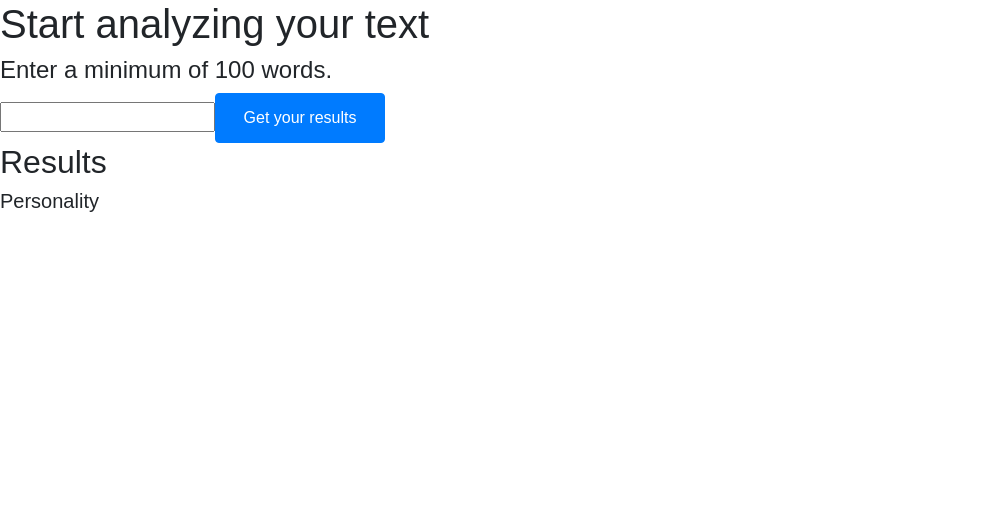
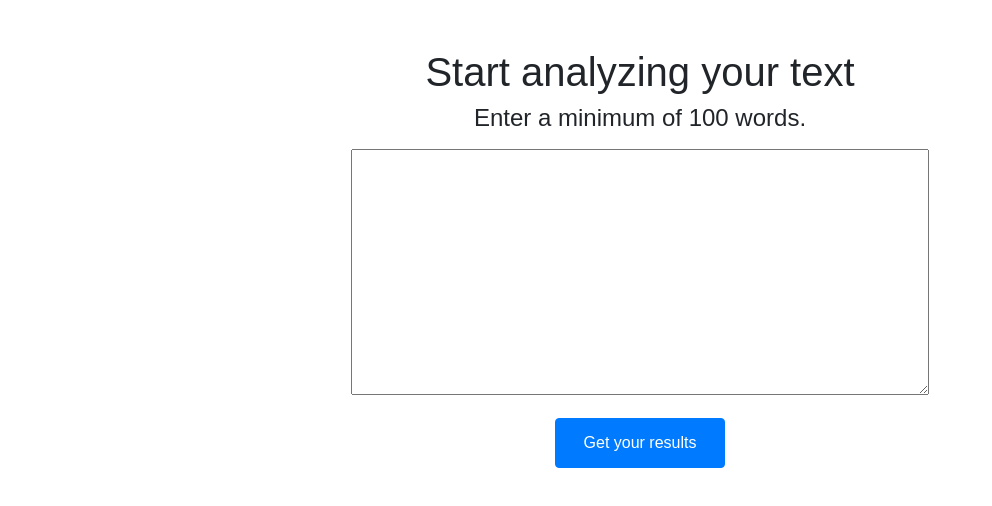
Before and after one commit to falondarville/CawAI, a React (Create React App) app in the folder client/: page /analysis in a window 1280 px wide. Shown: the top 506 px of the page, without its empty margins (0-992 px from the left). Built offline with nearby package versions, Linux system fonts and the light colour scheme.

Commit message:
minor styling to analysis page

```diff
--- a/client/public/index.html
+++ b/client/public/index.html
@@ -4,6 +4,9 @@
     <meta charset="utf-8">
     <meta name="viewport" content="width=device-width, initial-scale=1, shrink-to-fit=no">
     <meta name="theme-color" content="#000000">
+    <link rel="icon"
+      type="image/png"
+      href="./images/caw-c-only.png">
     <!--
       manifest.json provides metadata used when your web app is added to the
       homescreen on Android. See https://developers.google.com/web/fundamentals/engage-and-retain/web-app-manifest/
@@ -11,7 +14,7 @@
     <link rel="manifest" href="%PUBLIC_URL%/manifest.json">
     <link rel="stylesheet" href="https://maxcdn.bootstrapcdn.com/bootstrap/4.0.0/css/bootstrap.min.css" integrity="sha384-Gn5384xqQ1aoWXA+058RXPxPg6fy4IWvTNh0E263XmFcJlSAwiGgFAW/dAiS6JXm" crossorigin="anonymous">
 
-    <title>CAW AI</title>
+    <title>CAW</title>
   </head>
   <body>
     <noscript>
--- a/client/src/components/analysis.js
+++ b/client/src/components/analysis.js
@@ -41,15 +41,14 @@ export default class Analysis extends Component {
 
 	render(){
 		return(
-			<div>
+			<div className="text-center mt-5">
 				<h1>Start analyzing your text</h1>
-				<h4>Enter a minimum of 100 words.</h4>
-				<input name="content" onChange={this.handleChange}></input>
-				<button onClick={this.handleSubmit} className="btn btn-primary">Get your results</button>
+				<h4 className="mb-3">Enter a minimum of 100 words.</h4>
+				<textarea cols="60" rows="10" name="content" onChange={this.handleChange}></textarea><br />
+				<button onClick={this.handleSubmit} className="btn btn-primary mt-3">Get your results</button>
 
 			{/*add conditional logic .length to check if there are results*/}
-				<h2>Results</h2>
-				<h5>Personality</h5>
+				{/*<h2>Results</h2>*/}
 				{this.state.watsonResponse.personality.map(function(item, i){
 					return <div key={i}>
 							<p>{item.name}</p>
--- a/client/src/components/login.css
+++ b/client/src/components/login.css
@@ -38,3 +38,12 @@
 	max-width: 210px;
 	margin-left: -6px;
 }
+
+a {
+	color: pink;
+	text-decoration: underline;
+}
+
+a:hover {
+	color: black;
+}
--- a/client/src/components/login.js
+++ b/client/src/components/login.js
@@ -11,6 +11,7 @@ export default class Login extends Component {
 		return (
 			<div>
 				<div className="triangle"></div>
+				<a className="float-right mr-2 mt-2" href='#'>Create an account.</a>
 					<div className="container text-center">
 						<div><img id="logo" src="/images/caw.png" className="image-fluid" alt="crow"></img></div>
 						<button onClick={this.handleClick} className="btn btn-start mt-3 mb-3">Enter </button>
```
